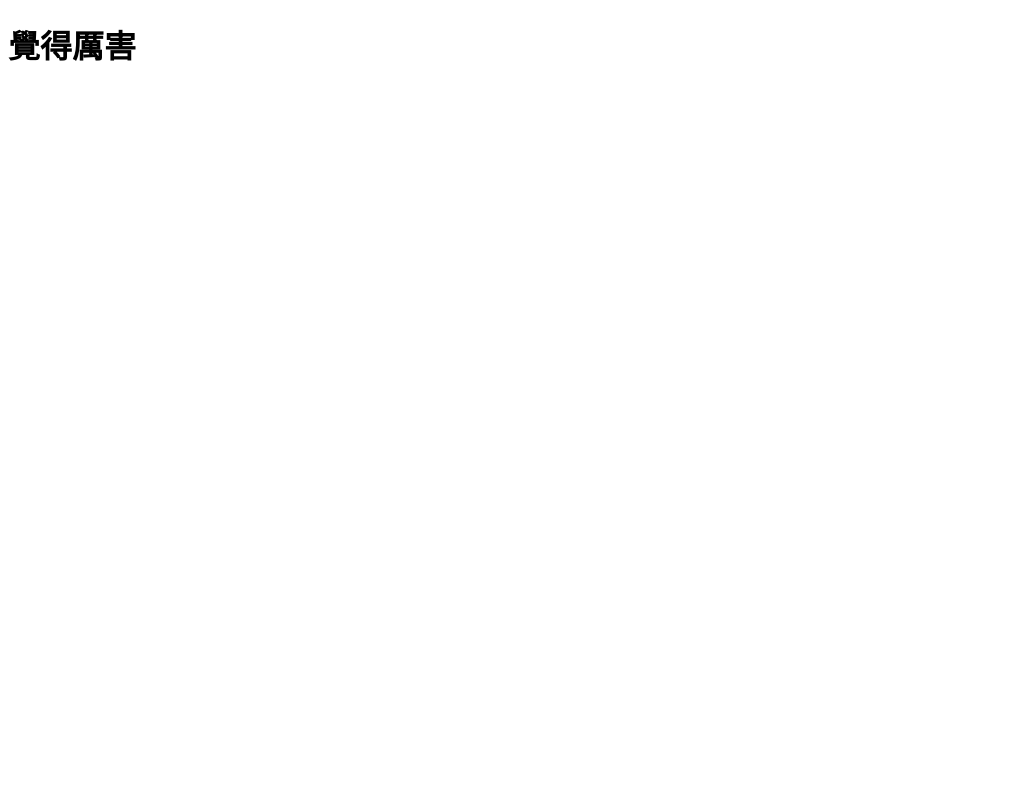
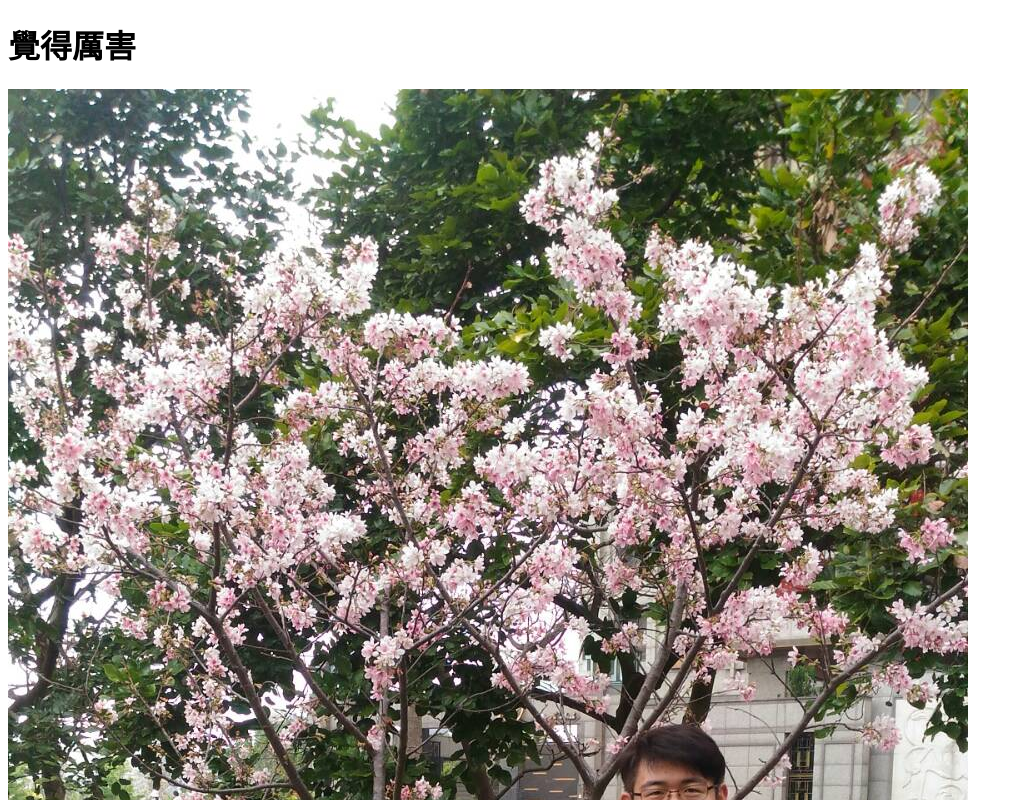
Before and after one commit to AdamChangPlus/AdamChangPlus.github.io, a plain HTML site: page index.html in a window 1280 px wide. Shown: the top 800 px of the page, without its empty margins (0-1023 px from the left). Drawn offline with Linux system fonts and the light colour scheme.

Commit message:
Update index.html
Update home page

```diff
--- a/index.html
+++ b/index.html
@@ -6,5 +6,6 @@
   </head>
   <body>
     <h1>覺得厲害</h1>
+	<img src="我的生活照.jpg">
   </body>
 </html>
```
